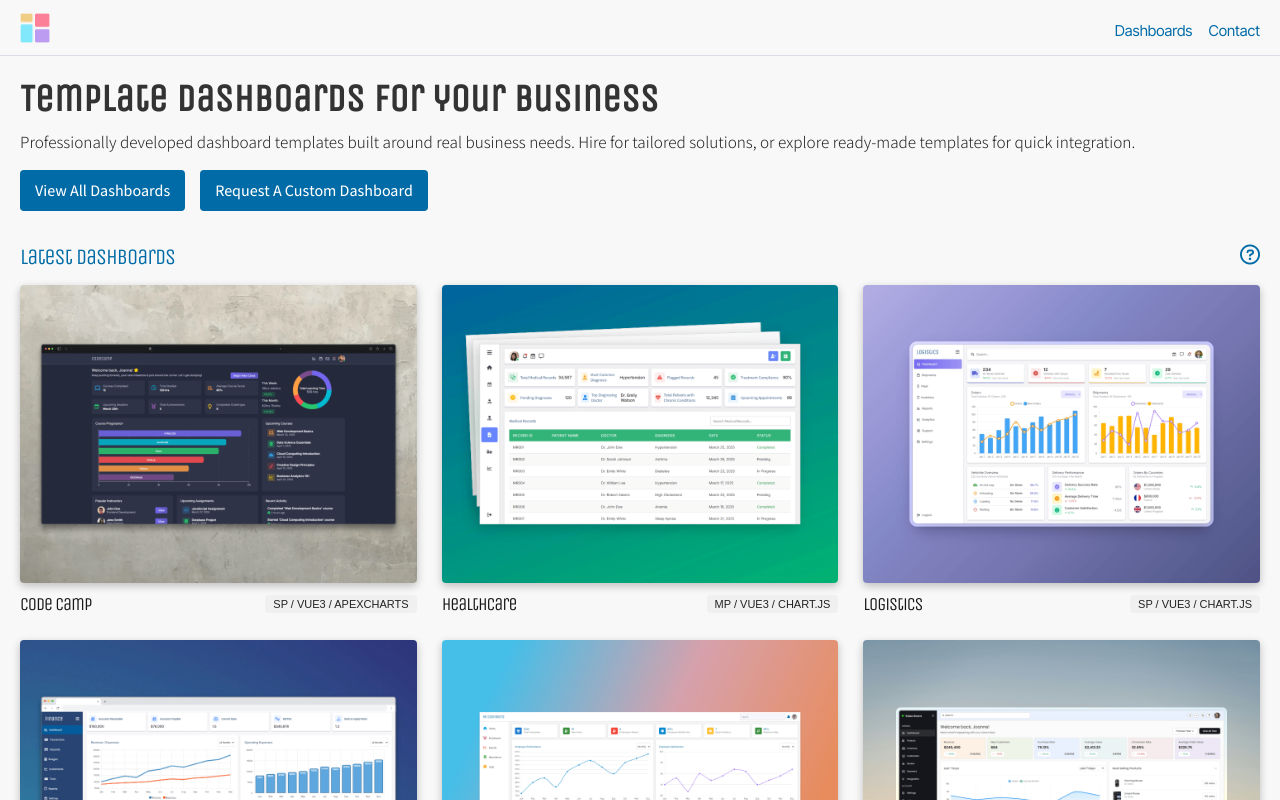
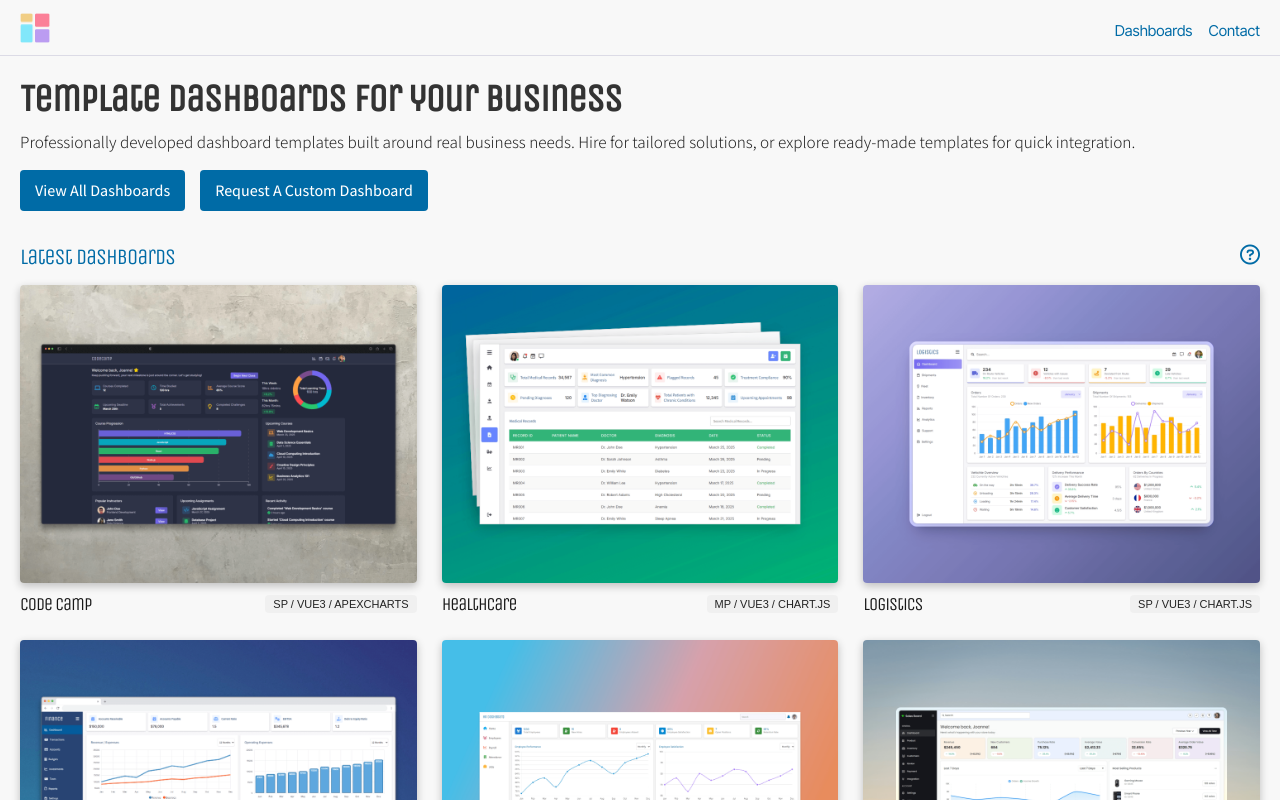
Before and after one commit to joseph-johnson27001/dashboard-website, a Vue app: page / in a window 1280 px wide. Shown: the top 800 px of the page. Built offline with nearby package versions, Linux system fonts and the light colour scheme.

Commit message:
Safari webkit attempted fix

```diff
--- a/src/views/HomePage.vue
+++ b/src/views/HomePage.vue
@@ -193,9 +193,19 @@ export default {
   font-size: 38px;
   font-family: "Unica One", cursive;
   color: #333;
+  letter-spacing: -1px;
   margin-bottom: 0px;
   padding-bottom: 0;
   margin-top: 10px;
+}
+
+@media not all and (min-resolution: 0.001dpcm) {
+  @supports (-webkit-appearance: none) {
+    .hero h1,
+    .dashboard-section h2 {
+      letter-spacing: normal !important;
+    }
+  }
 }
 
 .hero p {
```
